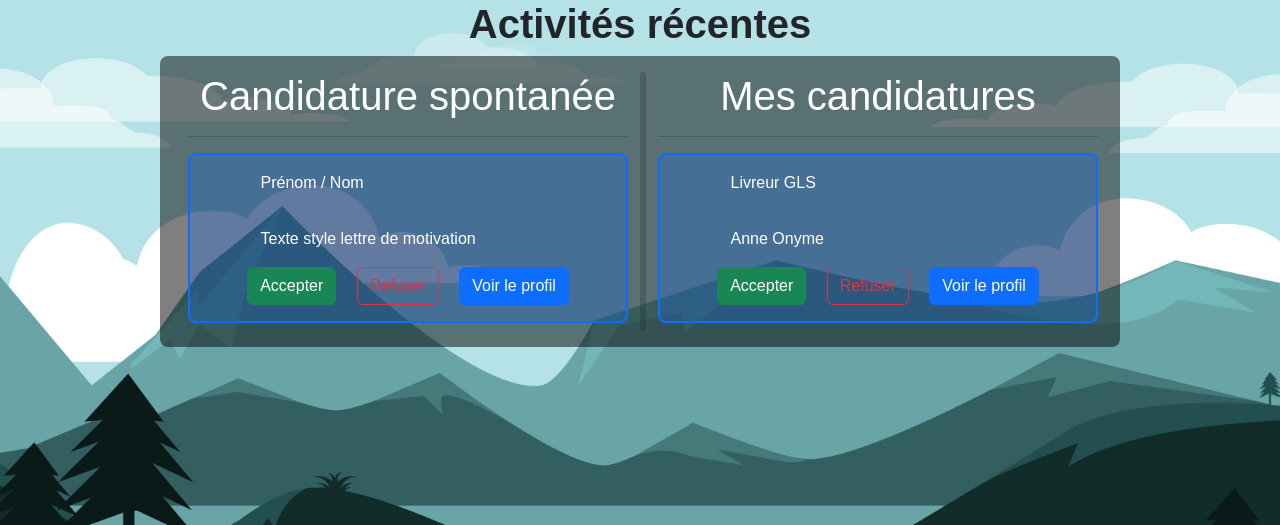
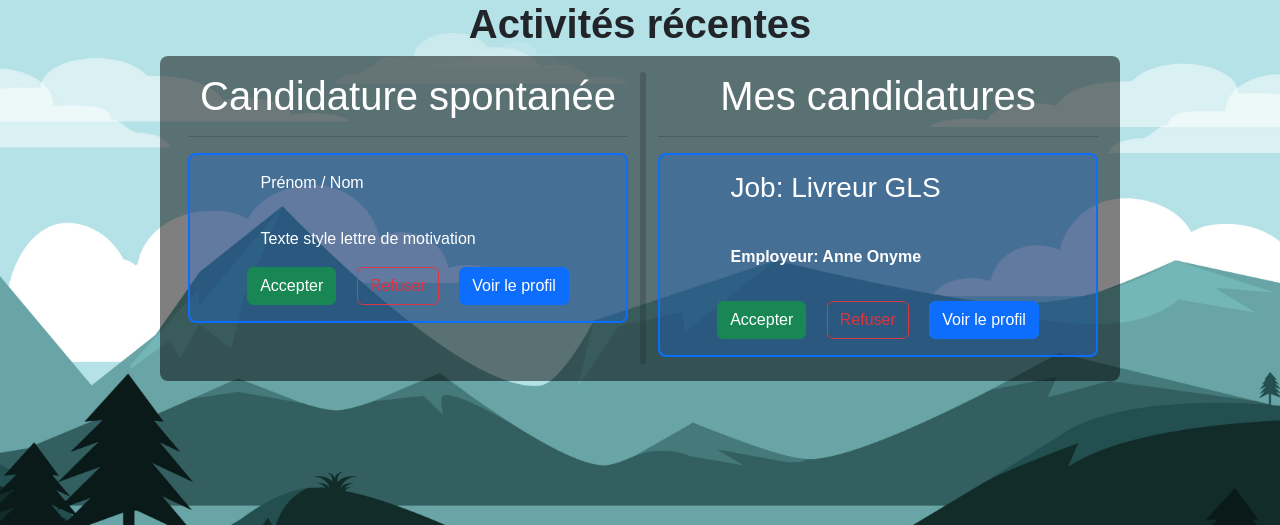
Before and after one commit to Obsercorma/JobsSite, a PHP site: page /index.php?section=activitesRecentes in a window 1280 px wide. Shown: the part 90-615 px from the top of the page. Run offline with PHP 8.4, Linux system fonts and the light colour scheme; the visitor is signed in with stand-in values (Sample User, id 1); data comes from the database, SQL or seed files in the repository.

Commit message:
Update vue_activitesRecentes.php

```diff
--- a/vue/vue_activitesRecentes.php
+++ b/vue/vue_activitesRecentes.php
@@ -38,8 +38,8 @@
               ?>
 
               <div class="bg-primary bg-opacity-25 rounded-3 border border-2 border-primary my-2">
-                <div class="rounded-3 col-md-12 row w-75 mx-auto p-3 align-self-center text-white"><?= $intitOffre ?></div>
-                <div class="rounded-3 col-md-12 row w-75 mx-auto p-3 align-self-center text-white"><?= $prenom, " ", $nom ?></div>
+                <h3 class="rounded-3 col-md-12 row w-75 mx-auto p-3 align-self-center text-white">Job: <?= $intitOffre ?></h3>
+                <p class="rounded-3 col-md-12 row w-75 mx-auto p-3 align-self-center text-white fw-bold">Employeur: <?= $prenom, " ", $nom ?></p>
                   <div class="d-grid d-md-block text-center">
                       <a href="#" class="btn btn-success mb-3 mx-2">Accepter</a>
                       <a href="#" class="btn btn-outline-danger mb-3 mx-2">Refuser</a>
```
